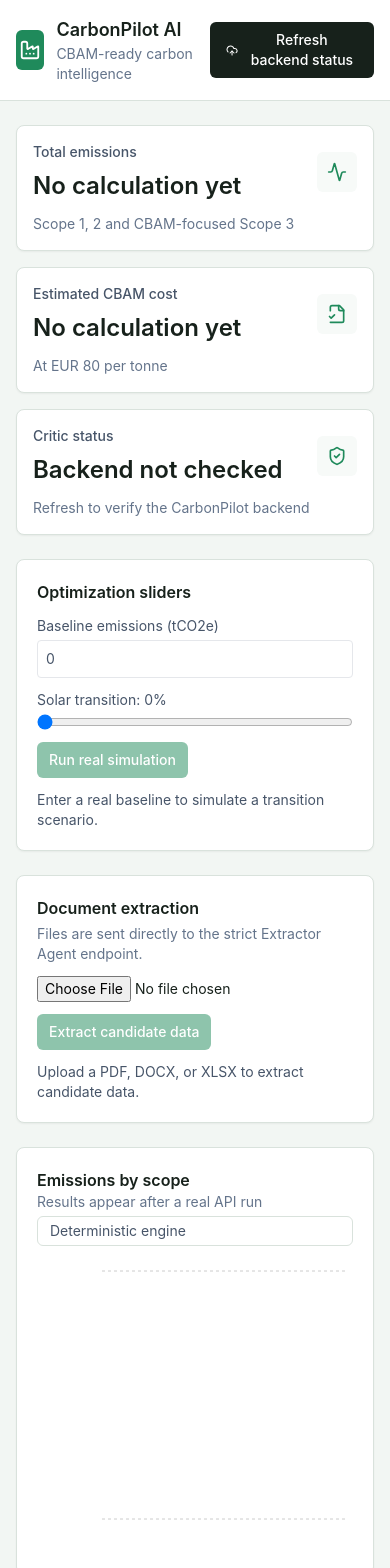
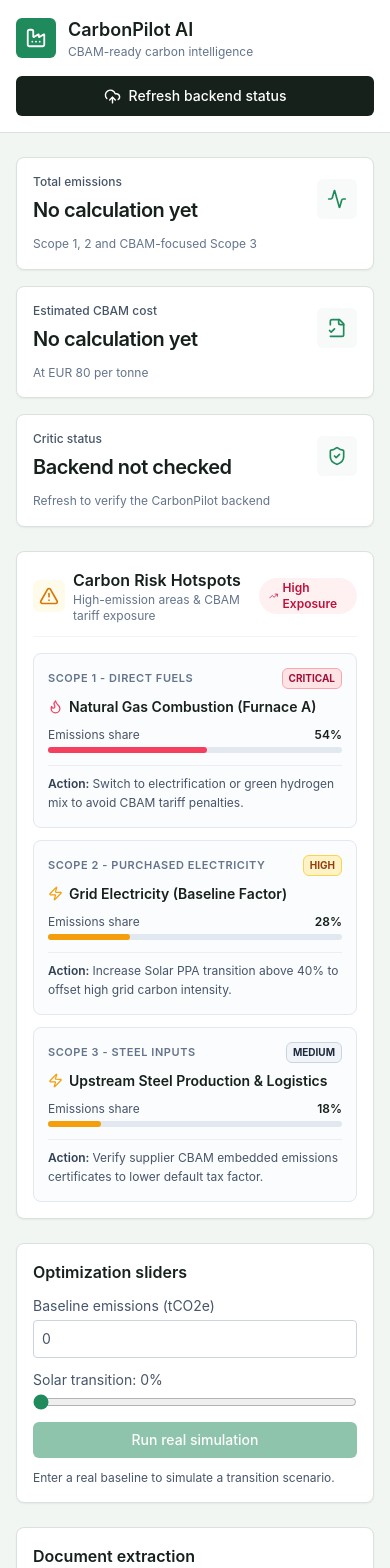
Before and after one commit to fatmanurdurmus/YZTA-BOOTCAMP-GRUP-9, a React (Vite) app in the folder apps/frontend/: page / in a window 390 px wide. Shown: the top 1568 px of the page. Built offline with nearby package versions, Linux system fonts and the light colour scheme; no server answers.

Commit message:
feat(ui): implement mobile-first responsive polish and carbon risk hotspot warning cards for CP-49

```diff
--- a/apps/frontend/src/App.tsx
+++ b/apps/frontend/src/App.tsx
@@ -1,5 +1,16 @@
 import { useState } from "react";
-import { Activity, Factory, FileCheck2, RefreshCw, ShieldCheck, UploadCloud } from "lucide-react";
+import {
+  Activity,
+  AlertTriangle,
+  Factory,
+  FileCheck2,
+  Flame,
+  RefreshCw,
+  ShieldCheck,
+  TrendingUp,
+  UploadCloud,
+  Zap
+} from "lucide-react";
 import {
   Area,
   AreaChart,
@@ -13,7 +24,12 @@
 } from "recharts";
 
 import { StatCard } from "./components/StatCard";
-import { extractDocument, getHealth, simulateTransitionSliders } from "./lib/api";
+import {
+  CarbonRiskHotspot,
+  extractDocument,
+  getHealth,
+  simulateTransitionSliders
+} from "./lib/api";
 
 interface ChartDataItem {
   scope: string;
@@ -35,6 +51,34 @@
   const [solarPercent, setSolarPercent] = useState(0);
   const [simulationStatus, setSimulationStatus] = useState("Enter a real baseline to simulate a transition scenario.");
 
+  // Carbon Risk Hotspots - Dynamic Warning Data
+  const [hotspots] = useState<CarbonRiskHotspot[]>([
+    {
+      id: "hs-1",
+      category: "Scope 1 - Direct Fuels",
+      source: "Natural Gas Combustion (Furnace A)",
+      riskLevel: "CRITICAL",
+      sharePercentage: 54,
+      recommendation: "Switch to electrification or green hydrogen mix to avoid CBAM tariff penalties."
+    },
+    {
+      id: "hs-2",
+      category: "Scope 2 - Purchased Electricity",
+      source: "Grid Electricity (Baseline Factor)",
+      riskLevel: "HIGH",
+      sharePercentage: 28,
+      recommendation: "Increase Solar PPA transition above 40% to offset high grid carbon intensity."
+    },
+    {
+      id: "hs-3",
+      category: "Scope 3 - Steel Inputs",
+      source: "Upstream Steel Production & Logistics",
+      riskLevel: "MEDIUM",
+      sharePercentage: 18,
+      recommendation: "Verify supplier CBAM embedded emissions certificates to lower default tax factor."
+    }
+  ]);
+
   const checkBackend = async () => {
     setLoading(true);
     try {
@@ -49,6 +93,7 @@
       setLoading(false);
     }
   };
+
   const uploadForExtraction = async () => {
     if (!selectedFile) return;
     setLoading(true);
@@ -61,35 +106,80 @@
       setLoading(false);
     }
   };
+
   const runSliderSimulation = async () => {
     if (Number(baseline) <= 0) return;
     setLoading(true);
-    const assumptions = { emission_reduction_factor: "0.20", transition_cost_eur_at_100_percent: "0", annual_operating_cost_eur_at_100_percent: "0", annual_operating_savings_eur_at_100_percent: "0", factor_source: "User-provided assumption", input_reference: "Dashboard input" };
+    const assumptions = {
+      emission_reduction_factor: "0.20",
+      transition_cost_eur_at_100_percent: "0",
+      annual_operating_cost_eur_at_100_percent: "0",
+      annual_operating_savings_eur_at_100_percent: "0",
+      factor_source: "User-provided assumption",
+      input_reference: "Dashboard input"
+    };
     try {
-      const result = await simulateTransitionSliders({ baseline_tco2e: baseline, baseline_energy_tco2e: baseline, baseline_material_tco2e: "0", baseline_input_reference: "Dashboard baseline", energy_mix: { solar_percent: String(solarPercent), wind_percent: "0" }, material_substitution: { recycled_percent: "0", low_carbon_percent: "0" }, solar_assumptions: assumptions, wind_assumptions: assumptions, recycled_material_assumptions: assumptions, low_carbon_material_assumptions: assumptions, tax_schedule: [{ year: 2026, carbon_price_eur_per_tco2e: "80", covered_emissions_rate: "1", free_allowance_tco2e: "0", tax_rate_source: "User-provided assumption", input_reference: "Dashboard input" }] });
-      setSimulationStatus(`Projected emissions: ${String(result.projected_emissions_tco2e)} tCO2e; reduction: ${String(result.emissions_reduction_tco2e)} tCO2e.`);
+      const result = await simulateTransitionSliders({
+        baseline_tco2e: baseline,
+        baseline_energy_tco2e: baseline,
+        baseline_material_tco2e: "0",
+        baseline_input_reference: "Dashboard baseline",
+        energy_mix: { solar_percent: String(solarPercent), wind_percent: "0" },
+        material_substitution: { recycled_percent: "0", low_carbon_percent: "0" },
+        solar_assumptions: assumptions,
+        wind_assumptions: assumptions,
+        recycled_material_assumptions: assumptions,
+        low_carbon_material_assumptions: assumptions,
+        tax_schedule: [
+          {
+            year: 2026,
+            carbon_price_eur_per_tco2e: "80",
+            covered_emissions_rate: "1",
+            free_allowance_tco2e: "0",
+            tax_rate_source: "User-provided assumption",
+            input_reference: "Dashboard input"
+          }
+        ]
+      });
+      setSimulationStatus(
+        `Projected emissions: ${String(result.projected_emissions_tco2e)} tCO2e; reduction: ${String(result.emissions_reduction_tco2e)} tCO2e.`
+      );
     } catch (error) {
       setSimulationStatus(error instanceof Error ? `Simulation failed: ${error.message}` : "Simulation failed.");
-    } finally { setLoading(false); }
+    } finally {
+      setLoading(false);
+    }
+  };
+
+  const getRiskBadgeColor = (level: string) => {
+    switch (level) {
+      case "CRITICAL":
+        return "bg-rose-100 text-rose-800 border-rose-300";
+      case "HIGH":
+        return "bg-amber-100 text-amber-800 border-amber-300";
+      default:
+        return "bg-slate-100 text-slate-800 border-slate-300";
+    }
   };
 
   return (
     <main className="min-h-screen bg-[#f2f6f3]">
+      {/* Header section with responsive layout */}
       <header className="border-b border-carbon-line bg-white">
-        <div className="mx-auto flex max-w-7xl items-center justify-between px-4 py-4 sm:px-6 lg:px-8">
+        <div className="mx-auto flex max-w-7xl flex-col gap-4 px-4 py-4 sm:flex-row sm:items-center sm:justify-between sm:px-6 lg:px-8">
           <div className="flex items-center gap-3">
-            <div className="grid h-10 w-10 place-items-center rounded-md bg-carbon-green text-white">
+            <div className="grid h-10 w-10 shrink-0 place-items-center rounded-md bg-carbon-green text-white">
               <Factory size={22} aria-hidden="true" />
             </div>
             <div>
               <h1 className="text-lg font-semibold text-carbon-ink">CarbonPilot AI</h1>
-              <p className="text-sm text-slate-500">CBAM-ready carbon intelligence</p>
+              <p className="text-xs text-slate-500 sm:text-sm">CBAM-ready carbon intelligence</p>
             </div>
           </div>
           <button
             onClick={checkBackend}
             disabled={loading}
-            className="inline-flex items-center gap-2 rounded-md bg-carbon-ink px-4 py-2 text-sm font-medium text-white hover:bg-slate-800 disabled:opacity-50"
+            className="inline-flex w-full items-center justify-center gap-2 rounded-md bg-carbon-ink px-4 py-2.5 text-sm font-medium text-white hover:bg-slate-800 sm:w-auto sm:py-2 disabled:opacity-50 transition-colors"
           >
             {loading ? <RefreshCw size={17} className="animate-spin" /> : <UploadCloud size={17} />}
             {loading ? "Checking backend..." : "Refresh backend status"}
@@ -97,9 +187,11 @@
         </div>
       </header>
 
-      <div className="mx-auto grid max-w-7xl gap-6 px-4 py-6 sm:px-6 lg:grid-cols-[1.25fr_0.75fr] lg:px-8">
+      {/* Main Container */}
+      <div className="mx-auto grid max-w-7xl grid-cols-1 gap-6 px-4 py-6 sm:px-6 lg:grid-cols-[1.25fr_0.75fr] lg:px-8">
         <section className="space-y-6">
-          <div className="grid gap-4 sm:grid-cols-3">
+          {/* Top Stat Cards */}
+          <div className="grid grid-cols-1 gap-4 sm:grid-cols-2 lg:grid-cols-3">
             <StatCard
               title="Total emissions"
               value={emissions}
@@ -120,33 +212,150 @@
             />
           </div>
 
-          <section className="rounded-lg border border-carbon-line bg-white p-5 shadow-sm">
-            <h2 className="text-base font-semibold text-carbon-ink">Optimization sliders</h2>
-            <label className="mt-3 block text-sm text-slate-600">Baseline emissions (tCO2e)<input aria-label="Baseline emissions" className="mt-1 block w-full rounded border p-2" type="number" min="0" value={baseline} onChange={(event) => setBaseline(event.target.value)} /></label>
-            <label className="mt-3 block text-sm text-slate-600">Solar transition: {solarPercent}%<input aria-label="Solar transition" className="mt-1 block w-full" type="range" min="0" max="100" value={solarPercent} onChange={(event) => setSolarPercent(Number(event.target.value))} /></label>
-            <button type="button" disabled={loading || Number(baseline) <= 0} onClick={runSliderSimulation} className="mt-3 rounded-md bg-carbon-green px-3 py-2 text-sm font-medium text-white disabled:opacity-50">Run real simulation</button>
-            <p className="mt-3 text-sm text-slate-600">{simulationStatus}</p>
+          {/* Carbon Risk Hotspot Warning Cards Section (CP-49) */}
+          <section className="rounded-lg border border-carbon-line bg-white p-4 shadow-sm sm:p-5">
+            <div className="flex items-center justify-between border-b border-slate-100 pb-3">
+              <div className="flex items-center gap-2">
+                <div className="rounded-md bg-amber-50 p-1.5 text-amber-600">
+                  <AlertTriangle size={20} aria-hidden="true" />
+                </div>
+                <div>
+                  <h2 className="text-base font-semibold text-carbon-ink">Carbon Risk Hotspots</h2>
+                  <p className="text-xs text-slate-500 sm:text-sm">High-emission areas & CBAM tariff exposure</p>
+                </div>
+              </div>
+              <span className="inline-flex items-center gap-1 rounded-full bg-rose-50 px-2.5 py-0.5 text-xs font-semibold text-rose-700">
+                <TrendingUp size={12} /> High Exposure
+              </span>
+            </div>
+
+            <div className="mt-4 grid grid-cols-1 gap-3 sm:grid-cols-2 lg:grid-cols-3">
+              {hotspots.map((spot) => (
+                <div
+                  key={spot.id}
+                  className="flex flex-col justify-between rounded-lg border border-slate-200 bg-slate-50/50 p-3.5 transition-all hover:border-slate-300 hover:bg-slate-50"
+                >
+                  <div>
+                    <div className="flex items-center justify-between gap-2">
+                      <span className="text-[11px] font-semibold uppercase tracking-wider text-slate-500 truncate">
+                        {spot.category}
+                      </span>
+                      <span
+                        className={`inline-flex items-center shrink-0 rounded-md border px-1.5 py-0.5 text-[10px] font-bold ${getRiskBadgeColor(
+                          spot.riskLevel
+                        )}`}
+                      >
+                        {spot.riskLevel}
+                      </span>
+                    </div>
+
+                    <h3 className="mt-2 flex items-center gap-1.5 text-sm font-semibold text-carbon-ink">
+                      {spot.riskLevel === "CRITICAL" ? (
+                        <Flame size={15} className="text-rose-500 shrink-0" />
+                      ) : (
+                        <Zap size={15} className="text-amber-500 shrink-0" />
+                      )}
+                      <span className="truncate">{spot.source}</span>
+                    </h3>
+
+                    <div className="mt-2.5">
+                      <div className="flex justify-between text-xs text-slate-600">
+                        <span>Emissions share</span>
+                        <span className="font-semibold text-carbon-ink">{spot.sharePercentage}%</span>
+                      </div>
+                      <div className="mt-1 h-1.5 w-full rounded-full bg-slate-200">
+                        <div
+                          className={`h-1.5 rounded-full ${
+                            spot.riskLevel === "CRITICAL" ? "bg-rose-500" : "bg-amber-500"
+                          }`}
+                          style={{ width: `${spot.sharePercentage}%` }}
+                        />
+                      </div>
+                    </div>
+                  </div>
+
+                  <p className="mt-3 border-t border-slate-200/60 pt-2 text-xs text-slate-600 leading-relaxed">
+                    <span className="font-semibold text-slate-700">Action: </span>
+                    {spot.recommendation}
+                  </p>
+                </div>
+              ))}
+            </div>
           </section>
 
-          <section className="rounded-lg border border-carbon-line bg-white p-5 shadow-sm">
-            <h2 className="text-base font-semibold text-carbon-ink">Document extraction</h2>
-            <p className="mt-1 text-sm text-slate-500">Files are sent directly to the strict Extractor Agent endpoint.</p>
-            <input aria-label="Document to extract" className="mt-3 block w-full text-sm" type="file" accept=".pdf,.docx,.xlsx,application/pdf,application/vnd.openxmlformats-officedocument.wordprocessingml.document,application/vnd.openxmlformats-officedocument.spreadsheetml.sheet" onChange={(event) => setSelectedFile(event.target.files?.[0] ?? null)} />
-            <button type="button" disabled={!selectedFile || loading} onClick={uploadForExtraction} className="mt-3 rounded-md bg-carbon-green px-3 py-2 text-sm font-medium text-white disabled:opacity-50">Extract candidate data</button>
-            <p className="mt-3 text-sm text-slate-600">{uploadStatus}</p>
+          {/* Optimization Sliders */}
+          <section className="rounded-lg border border-carbon-line bg-white p-4 shadow-sm sm:p-5">
+            <h2 className="text-base font-semibold text-carbon-ink">Optimization sliders</h2>
+            <label className="mt-3 block text-sm text-slate-600">
+              Baseline emissions (tCO2e)
+              <input
+                aria-label="Baseline emissions"
+                className="mt-1 block w-full rounded border border-slate-300 p-2 text-sm focus:border-carbon-green focus:outline-none"
+                type="number"
+                min="0"
+                value={baseline}
+                onChange={(event) => setBaseline(event.target.value)}
+              />
+            </label>
+            <label className="mt-3 block text-sm text-slate-600">
+              Solar transition: {solarPercent}%
+              <input
+                aria-label="Solar transition"
+                className="mt-1 block w-full cursor-pointer accent-carbon-green"
+                type="range"
+                min="0"
+                max="100"
+                value={solarPercent}
+                onChange={(event) => setSolarPercent(Number(event.target.value))}
+              />
+            </label>
+            <button
+              type="button"
+              disabled={loading || Number(baseline) <= 0}
+              onClick={runSliderSimulation}
+              className="mt-3 w-full rounded-md bg-carbon-green px-3 py-2 text-sm font-medium text-white sm:w-auto disabled:opacity-50 hover:bg-emerald-700 transition-colors"
+            >
+              Run real simulation
+            </button>
+            <p className="mt-3 text-xs sm:text-sm text-slate-600">{simulationStatus}</p>
           </section>
 
-          <section className="rounded-lg border border-carbon-line bg-white p-5 shadow-sm">
-            <div className="flex flex-col gap-1 sm:flex-row sm:items-center sm:justify-between">
+          {/* Document Extraction */}
+          <section className="rounded-lg border border-carbon-line bg-white p-4 shadow-sm sm:p-5">
+            <h2 className="text-base font-semibold text-carbon-ink">Document extraction</h2>
+            <p className="mt-1 text-xs sm:text-sm text-slate-500">
+              Files are sent directly to the strict Extractor Agent endpoint.
+            </p>
+            <input
+              aria-label="Document to extract"
+              className="mt-3 block w-full text-xs sm:text-sm text-slate-500 file:mr-4 file:rounded-md file:border-0 file:bg-slate-100 file:px-3 file:py-2 file:text-xs file:font-semibold file:text-slate-700 hover:file:bg-slate-200"
+              type="file"
+              accept=".pdf,.docx,.xlsx,application/pdf,application/vnd.openxmlformats-officedocument.wordprocessingml.document,application/vnd.openxmlformats-officedocument.spreadsheetml.sheet"
+              onChange={(event) => setSelectedFile(event.target.files?.[0] ?? null)}
+            />
+            <button
+              type="button"
+              disabled={!selectedFile || loading}
+              onClick={uploadForExtraction}
+              className="mt-3 w-full rounded-md bg-carbon-green px-3 py-2 text-sm font-medium text-white sm:w-auto disabled:opacity-50 hover:bg-emerald-700 transition-colors"
+            >
+              Extract candidate data
+            </button>
+            <p className="mt-3 text-xs sm:text-sm text-slate-600">{uploadStatus}</p>
+          </section>
+
+          {/* Emissions by scope chart */}
+          <section className="rounded-lg border border-carbon-line bg-white p-4 shadow-sm sm:p-5">
+            <div className="flex flex-col gap-2 sm:flex-row sm:items-center sm:justify-between">
               <div>
                 <h2 className="text-base font-semibold text-carbon-ink">Emissions by scope</h2>
-                <p className="text-sm text-slate-500">Results appear after a real API run</p>
+                <p className="text-xs sm:text-sm text-slate-500">Results appear after a real API run</p>
               </div>
-              <span className="rounded-md border border-carbon-line px-3 py-1 text-sm text-slate-600">
+              <span className="self-start rounded-md border border-carbon-line px-2.5 py-1 text-xs text-slate-600 sm:self-auto">
                 Deterministic engine
               </span>
             </div>
-            <div className="mt-5 h-72">
+            <div className="mt-5 h-64 sm:h-72 w-full overflow-hidden">
               <ResponsiveContainer width="100%" height="100%">
                 <BarChart data={chartData}>
                   <CartesianGrid strokeDasharray="3 3" vertical={false} />
@@ -159,10 +368,11 @@
             </div>
           </section>
 
-          <section className="rounded-lg border border-carbon-line bg-white p-5 shadow-sm">
+          {/* Transformation scenario chart */}
+          <section className="rounded-lg border border-carbon-line bg-white p-4 shadow-sm sm:p-5">
             <h2 className="text-base font-semibold text-carbon-ink">Transformation scenario</h2>
-            <p className="text-sm text-slate-500">Baseline vs optimized reduction path</p>
-            <div className="mt-5 h-72">
+            <p className="text-xs sm:text-sm text-slate-500">Baseline vs optimized reduction path</p>
+            <div className="mt-5 h-64 sm:h-72 w-full overflow-hidden">
               <ResponsiveContainer width="100%" height="100%">
                 <AreaChart data={[]}>
                   <CartesianGrid strokeDasharray="3 3" vertical={false} />
@@ -177,8 +387,9 @@
           </section>
         </section>
 
+        {/* Sidebar */}
         <aside className="space-y-6">
-          <section className="rounded-lg border border-carbon-line bg-white p-5 shadow-sm">
+          <section className="rounded-lg border border-carbon-line bg-white p-4 shadow-sm sm:p-5">
             <h2 className="text-base font-semibold text-carbon-ink">Agent audit trail</h2>
             <div className="mt-4 space-y-3">
               {agentTrail.length === 0 && <p className="text-sm text-slate-500">No agent run yet.</p>}
@@ -196,7 +407,7 @@
             </div>
           </section>
 
-          <section className="rounded-lg border border-carbon-line bg-white p-5 shadow-sm">
+          <section className="rounded-lg border border-carbon-line bg-white p-4 shadow-sm sm:p-5">
             <h2 className="text-base font-semibold text-carbon-ink">Evidence coverage</h2>
             <dl className="mt-4 space-y-4 text-sm">
               <div className="flex justify-between gap-4">
--- a/apps/frontend/src/components/StatCard.tsx
+++ b/apps/frontend/src/components/StatCard.tsx
@@ -9,17 +9,19 @@
 
 export function StatCard({ title, value, detail, icon }: StatCardProps) {
   return (
-    <section className="rounded-lg border border-carbon-line bg-white p-4 shadow-sm">
+    <section className="rounded-lg border border-carbon-line bg-white p-4 shadow-sm transition-all hover:shadow-md">
       <div className="flex items-center justify-between gap-3">
-        <div>
-          <p className="text-sm font-medium text-slate-600">{title}</p>
-          <p className="mt-2 text-2xl font-semibold tracking-normal text-carbon-ink">{value}</p>
+        <div className="min-w-0 flex-1">
+          <p className="text-xs sm:text-sm font-medium text-slate-600 truncate">{title}</p>
+          <p className="mt-1.5 text-xl sm:text-2xl font-semibold tracking-tight text-carbon-ink truncate">
+            {value}
+          </p>
         </div>
-        <div className="grid h-10 w-10 place-items-center rounded-md bg-carbon-panel text-carbon-green">
+        <div className="grid h-10 w-10 shrink-0 place-items-center rounded-md bg-carbon-panel text-carbon-green">
           {icon}
         </div>
       </div>
-      <p className="mt-3 text-sm text-slate-500">{detail}</p>
+      <p className="mt-3 text-xs sm:text-sm text-slate-500 leading-snug">{detail}</p>
     </section>
   );
 }
--- a/apps/frontend/src/lib/api.ts
+++ b/apps/frontend/src/lib/api.ts
@@ -1,14 +1,29 @@
 export const API_BASE_URL = import.meta.env.VITE_API_BASE_URL ?? "http://127.0.0.1:8000";
 
-export interface HealthResponse { status: string; service: string }
+export interface HealthResponse {
+  status: string;
+  service: string;
+}
+
+export interface ExtractionResponse {
+  source_filename: string;
+  candidate_activity_data: Record<string, unknown>;
+}
+
+export interface CarbonRiskHotspot {
+  id: string;
+  category: string;
+  source: string;
+  riskLevel: "HIGH" | "MEDIUM" | "CRITICAL";
+  sharePercentage: number;
+  recommendation: string;
+}
 
 export async function getHealth(): Promise<HealthResponse> {
   const response = await fetch(`${API_BASE_URL}/health`);
   if (!response.ok) throw new Error("CarbonPilot API is unavailable");
   return response.json() as Promise<HealthResponse>;
 }
-
-export interface ExtractionResponse { source_filename: string; candidate_activity_data: Record<string, unknown> }
 
 export async function extractDocument(file: File): Promise<ExtractionResponse> {
   const form = new FormData();
@@ -23,7 +38,11 @@
 }
 
 export async function simulateTransitionSliders(payload: Record<string, unknown>): Promise<Record<string, unknown>> {
-  const response = await fetch(`${API_BASE_URL}/v1/simulate/transition-slider`, { method: "POST", headers: { "Content-Type": "application/json" }, body: JSON.stringify(payload) });
+  const response = await fetch(`${API_BASE_URL}/v1/simulate/transition-slider`, {
+    method: "POST",
+    headers: { "Content-Type": "application/json" },
+    body: JSON.stringify(payload)
+  });
   if (!response.ok) throw new Error(await response.text());
   return response.json() as Promise<Record<string, unknown>>;
 }
```
